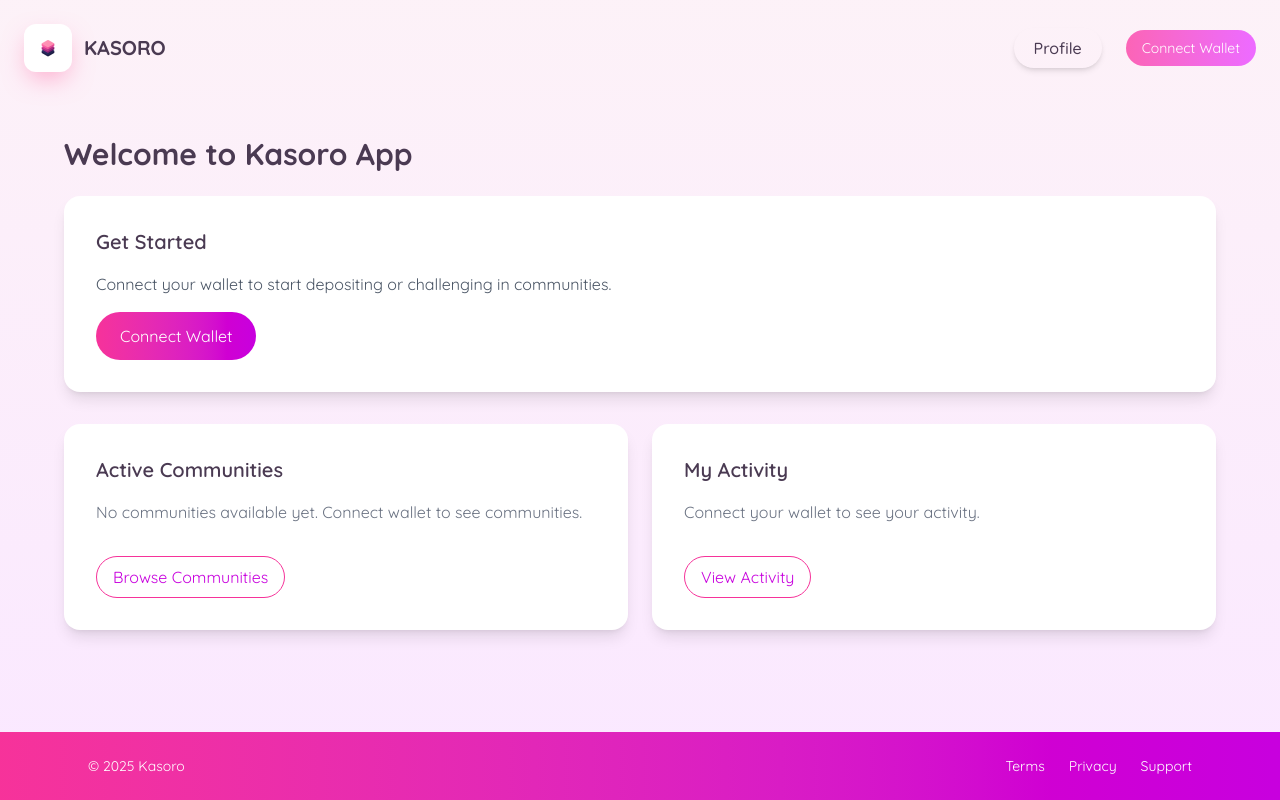
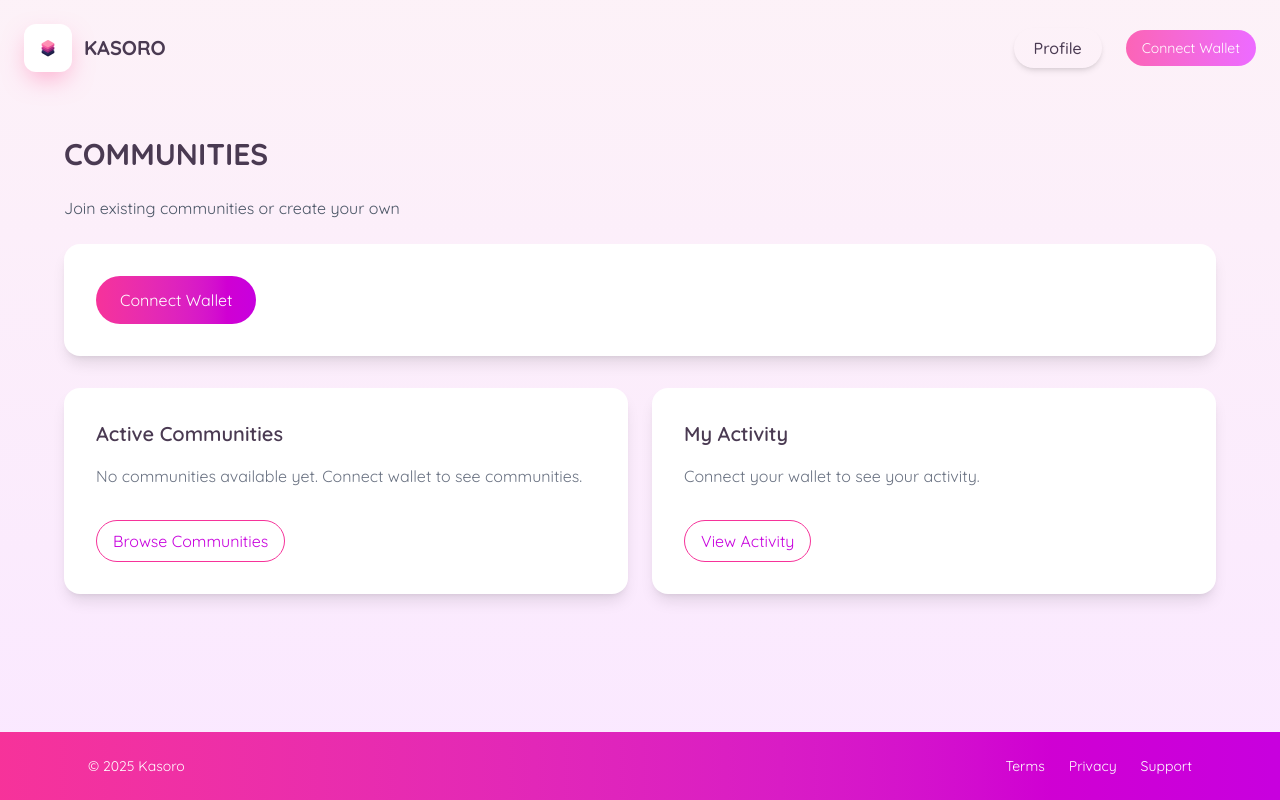
Before and after one commit to mmingyeomm/kasoro, a Next.js app in the folder kasoro/: page /Kasoro in a window 1280 px wide. Built offline with nearby package versions, Linux system fonts and the light colour scheme.

Commit message:
update finish

```diff
--- a/kasoro/src/app/Kasoro/page.tsx
+++ b/kasoro/src/app/Kasoro/page.tsx
@@ -39,13 +39,13 @@ export default function KasoroApp() {
       {/* Main Content */}
       <main className="flex-grow p-6 md:p-10">
         <div className={`max-w-6xl mx-auto transition-all duration-700 ${isLoaded ? 'translate-y-0 opacity-100' : 'translate-y-10 opacity-0'}`}>
-          <h2 className="text-3xl font-bold mb-6">Welcome to Kasoro App</h2>
+          <h2 className="text-3xl font-bold mb-6">COMMUNITIES</h2>
+            <p className="text-gray-600 mb-6">
+              Join existing communities or create your own
+            </p>
 
           <div className="bg-white rounded-2xl shadow-lg p-8 mb-8">
-            <h3 className="text-xl font-semibold mb-4">Get Started</h3>
-            <p className="mb-4 text-gray-600">
-              Connect your wallet to start depositing or challenging in communities.
-            </p>
+
             <button className="px-6 py-3 bg-gradient-to-r from-pink-500 to-fuchsia-600 text-white rounded-full">
               Connect Wallet
             </button>
```
